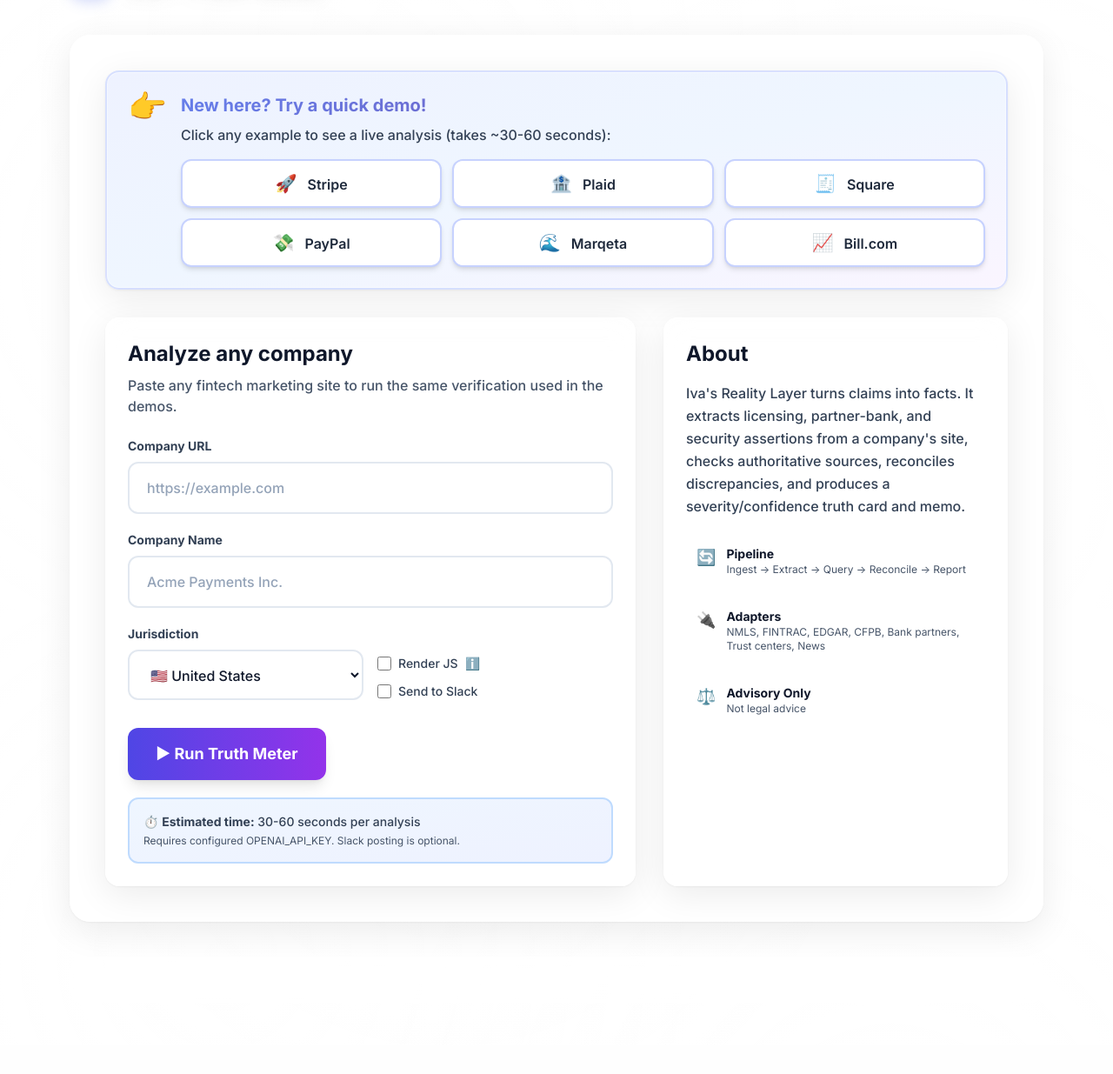
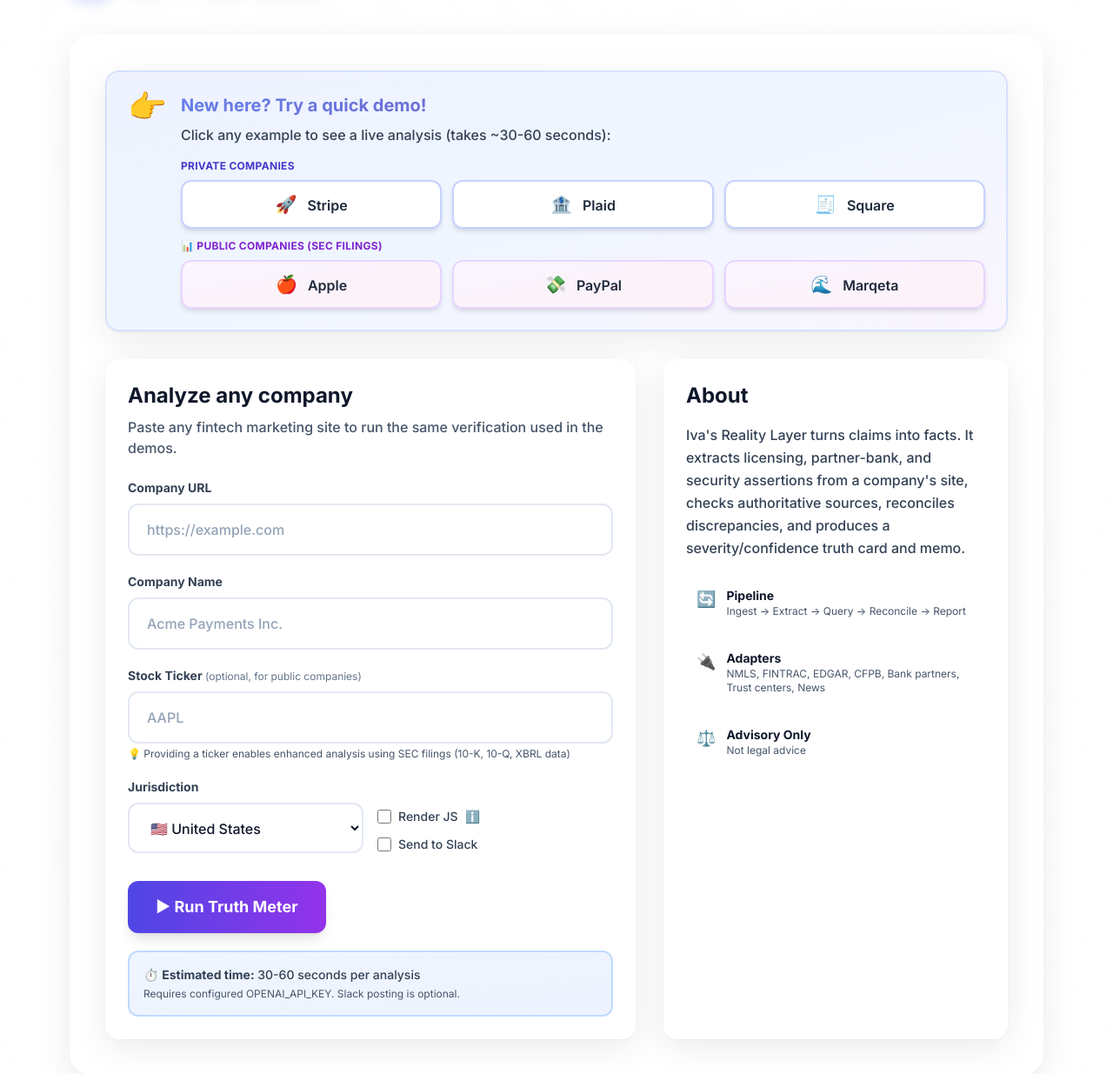
Before and after one commit to Bwillia13x/iva_2, a FastAPI app: page / in a window 1280 px wide. Shown: the part 100-1335 px from the top of the page at 87% size. Before the commit the page ends 1168 px from the top, so only its background shows below. Run offline with FastAPI, Linux system fonts and the light colour scheme; some libraries are stand-ins or nearby versions.

Commit message:
Expand claim categories and add stock ticker support for financial analysis
Introduce stock ticker input to the `verify` CLI command and server endpoint, enabling integration with a new `edgar_filings` adapter. Update `CLAIMS_SCHEMA` to include additional financial and governance-related categories. Modify `index.html` to differentiate demo examples based on whether a ticker is provided.

Replit-Commit-Author: Agent
Replit-Commit-Session-Id: 697f2674-535b-4bbc-9525-cf2400b2ee22
Replit-Commit-Checkpoint-Type: intermediate_checkpoint
Replit-Commit-Event-Id: 3333b7cc-5f32-43e5-8996-315a773ee5d1
Replit-Commit-Screenshot-Url: https://storage.googleapis.com/screenshot-production-us-central1/147216c4-dfc7-4deb-a5b4-03789ccf80d5/697f2674-535b-4bbc-9525-cf2400b2ee22/dEwlG3s

```diff
--- a/src/iva/cli.py
+++ b/src/iva/cli.py
@@ -26,7 +26,11 @@ CLAIMS_SCHEMA = {
       "type":"object",
       "properties":{
         "id":{"type":"string"},
-        "category":{"type":"string","enum":["licensing","regulatory","partner_bank","security","compliance","marketing"]},
+        "category":{"type":"string","enum":[
+            "licensing","regulatory","partner_bank","security","compliance","marketing",
+            "financial_performance","market_position","business_metrics","forward_looking",
+            "governance","litigation","intellectual_property","material_events"
+        ]},
         "claim_text":{"type":"string"},
         "entity":{"type":"string"},
         "jurisdiction":{"type":"string","enum":["US","CA","EU","UK","OTHER"]},
@@ -41,9 +45,15 @@ CLAIMS_SCHEMA = {
 }
 
 @app.command()
-def verify(url: str, company: str, jurisdiction: str = "US", render_js: bool = False):
-    # CLI default: emit Slack if configured
-    asyncio.run(_verify(url, company, jurisdiction, render_js, emit_slack=True))
+def verify(
+    url: str,
+    company: str,
+    jurisdiction: str = "US",
+    ticker: str = typer.Option(None, "--ticker", "-t", help="Stock ticker symbol for public companies (e.g., AAPL)"),
+    render_js: bool = False
+):
+    """Verify claims on a company website against authoritative sources."""
+    asyncio.run(_verify(url, company, jurisdiction, render_js, emit_slack=True, ticker=ticker))
 
 @app.command("feedback")
 def log_feedback(
@@ -71,7 +81,9 @@ def log_feedback(
     adjustments = sync_feedback()
     typer.echo(f"Feedback logged. Current adjustments for {discrepancy_type}: {adjustments.get(discrepancy_type, {})}")
 
-async def _verify(url: str, company: str, jurisdiction: str, render_js: bool, emit_slack: bool = True):
+from typing import Optional
+
+async def _verify(url: str, company: str, jurisdiction: str, render_js: bool, emit_slack: bool = True, ticker: Optional[str] = None):
     html = await (fetch_rendered(url) if render_js else fetch_html(url))
     text = html_to_text(html)
     print(f"\n[DEBUG] Extracted {len(text)} chars from {url}")
@@ -103,10 +115,15 @@ async def _verify(url: str, company: str, jurisdiction: str, render_js: bool, em
 
     # Adapters
     print(f"\n[DEBUG] Running verification adapters...")
+
+    # Import new edgar_filings adapter
+    from .adapters import edgar_filings
+
     adapters = {
         "nmls": await nmls.check_nmls(company),
         "fintrac": await fintrac.check_fintrac(company),
         "edgar": await edgar.check_edgar(company),
+        "edgar_filings": await edgar_filings.check_edgar_filings(company, ticker=ticker) if ticker else [],
         "cfpb": await cfpb.check_cfpb(company),
         "bank_partners": await bank_partners.check_bank_partners(company),
         "trust_center": await trust_center.check_trust_center(url),
--- a/src/iva/server.py
+++ b/src/iva/server.py
@@ -27,11 +27,12 @@ async def run(request: Request,
               url: str = Form(...),
               company: str = Form(...),
               jurisdiction: str = Form("US"),
+              ticker: str = Form(""),
               render_js: bool = Form(False),
               send_to_slack: bool = Form(False)):
     try:
         card, memo_html = await asyncio.wait_for(
-            _verify(url, company, jurisdiction, render_js, emit_slack=send_to_slack),
+            _verify(url, company, jurisdiction, render_js, emit_slack=send_to_slack, ticker=ticker or None),
             timeout=120.0
         )
         return templates.TemplateResponse("index.html", {
--- a/src/iva/web/templates/index.html
+++ b/src/iva/web/templates/index.html
@@ -8,25 +8,35 @@
       <div class="flex-1">
         <h3 class="text-xl font-bold text-slate-900 mb-2 gradient-text">New here? Try a quick demo!</h3>
         <p class="text-slate-700 mb-4 font-medium">Click any example to see a live analysis (takes ~30-60 seconds):</p>
+
+        <div class="mb-3">
+          <p class="text-xs font-bold text-indigo-700 uppercase tracking-wide mb-2">Private Companies</p>
           <div class="grid sm:grid-cols-3 gap-3">
-          <button type="button" onclick="loadDemo('https://stripe.com', 'Stripe Inc.')" class="px-5 py-3 rounded-xl bg-white border-2 border-indigo-200 text-slate-800 font-semibold shadow-md hover:shadow-xl hover:border-indigo-400 hover:-translate-y-1 transition-all duration-200">
+            <button type="button" onclick="loadDemo('https://stripe.com', 'Stripe Inc.', '')" class="px-5 py-3 rounded-xl bg-white border-2 border-indigo-200 text-slate-800 font-semibold shadow-md hover:shadow-xl hover:border-indigo-400 hover:-translate-y-1 transition-all duration-200">
               <span class="text-xl mr-2">🚀</span> Stripe
             </button>
-          <button type="button" onclick="loadDemo('https://plaid.com', 'Plaid Inc.')" class="px-5 py-3 rounded-xl bg-white border-2 border-indigo-200 text-slate-800 font-semibold shadow-md hover:shadow-xl hover:border-indigo-400 hover:-translate-y-1 transition-all duration-200">
+            <button type="button" onclick="loadDemo('https://plaid.com', 'Plaid Inc.', '')" class="px-5 py-3 rounded-xl bg-white border-2 border-indigo-200 text-slate-800 font-semibold shadow-md hover:shadow-xl hover:border-indigo-400 hover:-translate-y-1 transition-all duration-200">
               <span class="text-xl mr-2">🏦</span> Plaid
             </button>
-          <button type="button" onclick="loadDemo('https://squareup.com', 'Square Inc.')" class="px-5 py-3 rounded-xl bg-white border-2 border-indigo-200 text-slate-800 font-semibold shadow-md hover:shadow-xl hover:border-indigo-400 hover:-translate-y-1 transition-all duration-200">
+            <button type="button" onclick="loadDemo('https://squareup.com', 'Square Inc.', 'SQ')" class="px-5 py-3 rounded-xl bg-white border-2 border-indigo-200 text-slate-800 font-semibold shadow-md hover:shadow-xl hover:border-indigo-400 hover:-translate-y-1 transition-all duration-200">
               <span class="text-xl mr-2">🧾</span> Square
             </button>
-          <button type="button" onclick="loadDemo('https://www.paypal.com/us/home', 'PayPal Holdings Inc.')" class="px-5 py-3 rounded-xl bg-white border-2 border-indigo-200 text-slate-800 font-semibold shadow-md hover:shadow-xl hover:border-indigo-400 hover:-translate-y-1 transition-all duration-200">
+          </div>
+        </div>
+
+        <div>
+          <p class="text-xs font-bold text-purple-700 uppercase tracking-wide mb-2">📊 Public Companies (SEC Filings)</p>
+          <div class="grid sm:grid-cols-3 gap-3">
+            <button type="button" onclick="loadDemo('https://www.apple.com', 'Apple Inc.', 'AAPL')" class="px-5 py-3 rounded-xl bg-gradient-to-br from-purple-50 to-pink-50 border-2 border-purple-200 text-slate-800 font-semibold shadow-md hover:shadow-xl hover:border-purple-400 hover:-translate-y-1 transition-all duration-200">
+              <span class="text-xl mr-2">🍎</span> Apple
+            </button>
+            <button type="button" onclick="loadDemo('https://www.paypal.com', 'PayPal Holdings Inc.', 'PYPL')" class="px-5 py-3 rounded-xl bg-gradient-to-br from-purple-50 to-pink-50 border-2 border-purple-200 text-slate-800 font-semibold shadow-md hover:shadow-xl hover:border-purple-400 hover:-translate-y-1 transition-all duration-200">
               <span class="text-xl mr-2">💸</span> PayPal
             </button>
-          <button type="button" onclick="loadDemo('https://www.marqeta.com', 'Marqeta Inc.')" class="px-5 py-3 rounded-xl bg-white border-2 border-indigo-200 text-slate-800 font-semibold shadow-md hover:shadow-xl hover:border-indigo-400 hover:-translate-y-1 transition-all duration-200">
+            <button type="button" onclick="loadDemo('https://www.marqeta.com', 'Marqeta Inc.', 'MQ')" class="px-5 py-3 rounded-xl bg-gradient-to-br from-purple-50 to-pink-50 border-2 border-purple-200 text-slate-800 font-semibold shadow-md hover:shadow-xl hover:border-purple-400 hover:-translate-y-1 transition-all duration-200">
               <span class="text-xl mr-2">🌊</span> Marqeta
             </button>
-          <button type="button" onclick="loadDemo('https://www.bill.com', 'Bill.com Holdings Inc.')" class="px-5 py-3 rounded-xl bg-white border-2 border-indigo-200 text-slate-800 font-semibold shadow-md hover:shadow-xl hover:border-indigo-400 hover:-translate-y-1 transition-all duration-200">
-            <span class="text-xl mr-2">📈</span> Bill.com
-          </button>
+          </div>
         </div>
       </div>
     </div>
@@ -64,6 +74,21 @@
             class="w-full px-5 py-4 rounded-xl border-2 border-slate-200 focus:outline-none focus:ring-2 focus:ring-indigo-500/50 bg-white font-medium text-slate-900 placeholder-slate-400 transition-all"
           />
           <p id="companyError" class="text-sm text-red-600 mt-2 font-medium hidden"></p>
+        </div>
+
+        <div>
+          <label class="block text-sm font-bold text-slate-700 mb-2">
+            Stock Ticker <span class="text-slate-500 font-normal text-xs">(optional, for public companies)</span>
+          </label>
+          <input
+            name="ticker"
+            id="tickerInput"
+            type="text"
+            placeholder="AAPL"
+            maxlength="10"
+            class="w-full px-5 py-4 rounded-xl border-2 border-slate-200 focus:outline-none focus:ring-2 focus:ring-indigo-500/50 bg-white font-medium text-slate-900 placeholder-slate-400 transition-all uppercase"
+          />
+          <p class="text-xs text-slate-600 mt-1">💡 Providing a ticker enables enhanced analysis using SEC filings (10-K, 10-Q, XBRL data)</p>
         </div>
 
         <div class="grid sm:grid-cols-2 gap-4">
@@ -372,9 +397,10 @@
       return trimmed;
     }
 
-    function loadDemo(url, company) {
+    function loadDemo(url, company, ticker) {
       document.querySelector('input[name="url"]').value = url;
       document.querySelector('input[name="company"]').value = company;
+      document.querySelector('input[name="ticker"]').value = ticker || '';
       document.querySelector('select[name="jurisdiction"]').value = 'US';
       document.querySelector('input[name="render_js"]').checked = false;
       window.scrollTo({ top: 0, behavior: 'smooth' });
```
Lines whose indentation alone changed are shown as unchanged.
